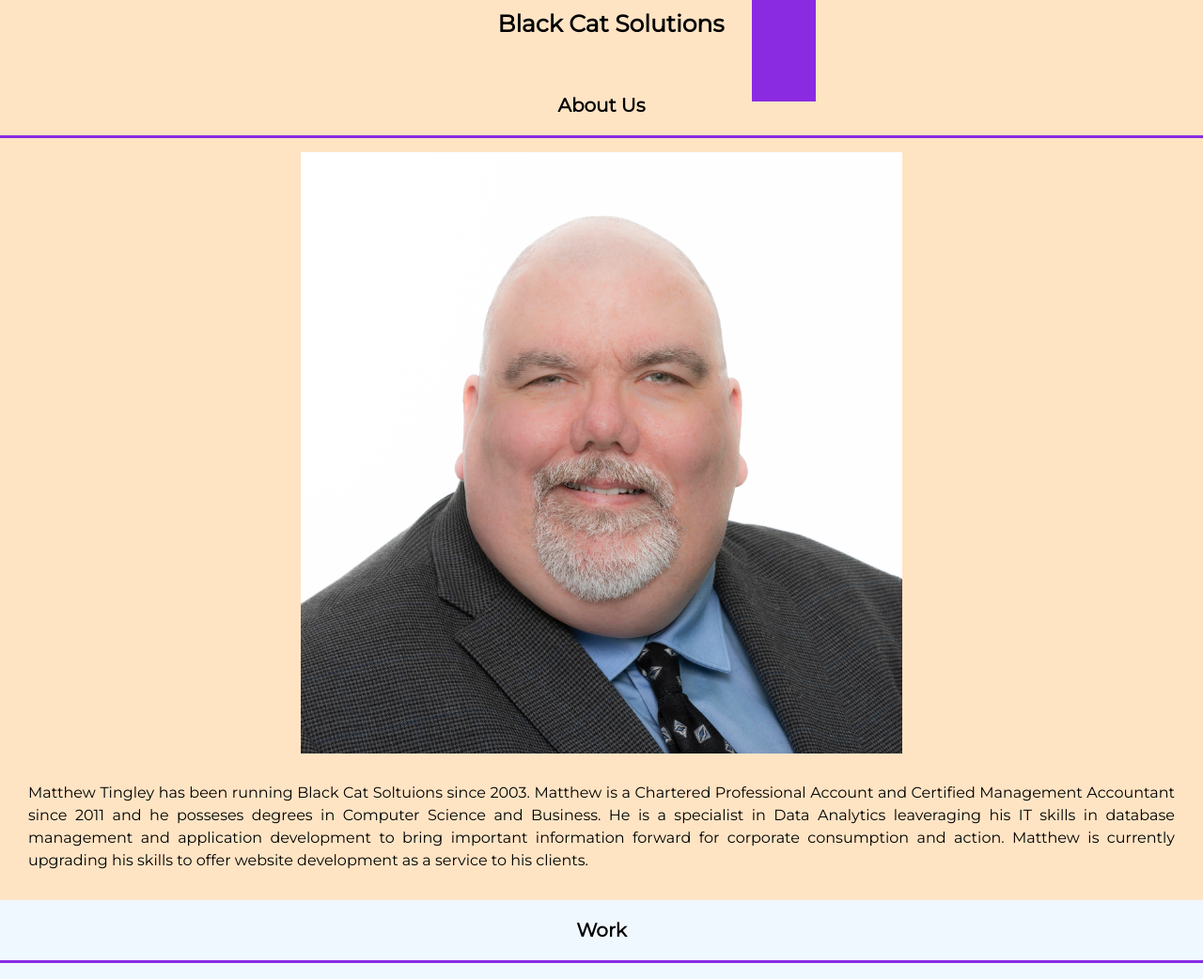
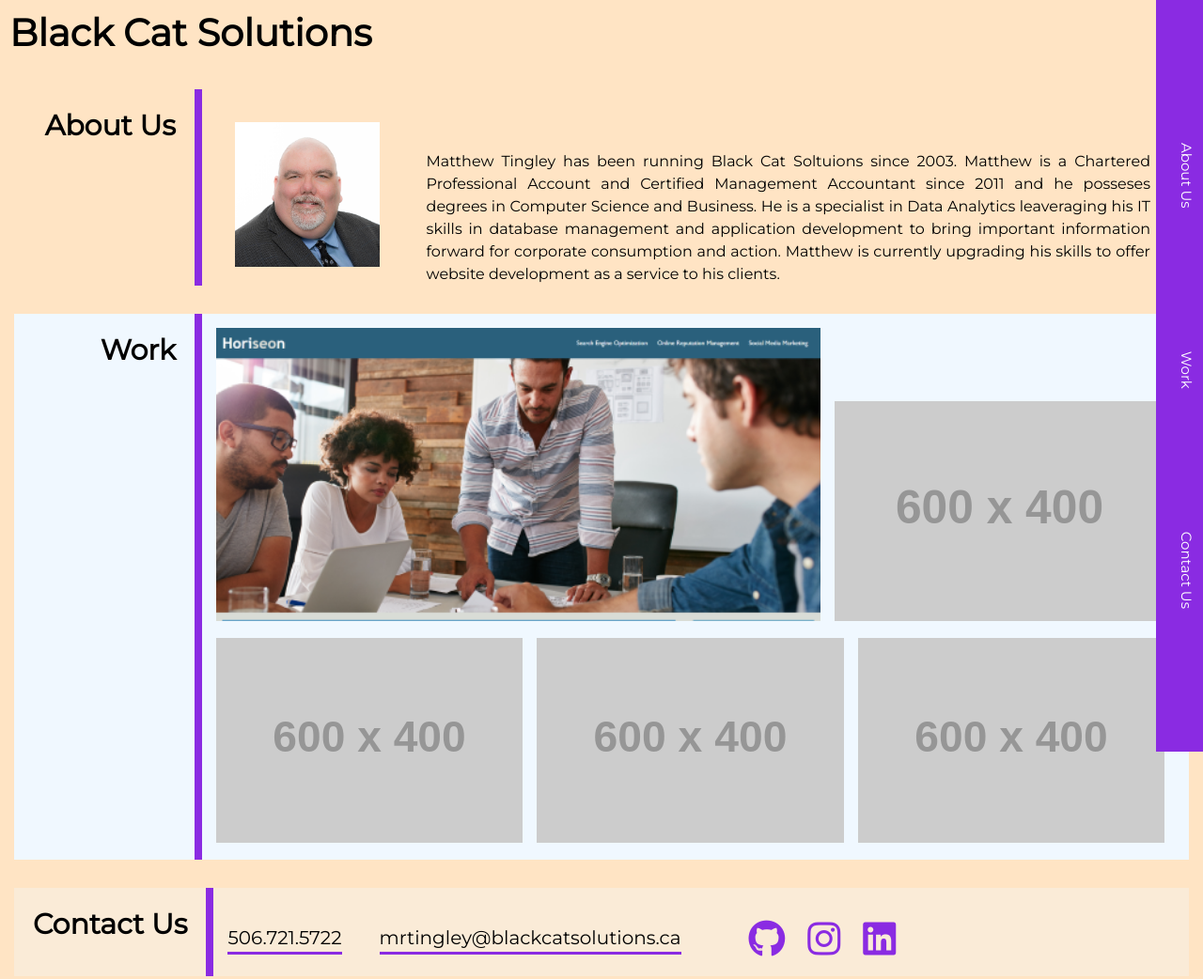
Before and after one commit to AzukiCoconut/PortfolioSite_MT, a plain HTML site: page index.html in a window 1280 px wide. Shown: the top 1042 px of the page at 94% size. Drawn offline with Linux system fonts and the light colour scheme; placeholder pictures from the web are drawn by us.

Commit message:
Added media query for desktop screens.  Still need to do media queries for tablets

```diff
--- a/assets/css/style.css
+++ b/assets/css/style.css
@@ -49,6 +49,10 @@ nav ul li a {
     color: white;
 }
 
+nav ul li a:hover{
+    border-bottom: 3px solid white;
+}
+
 h1 {
     font-size: 2.5rem;
     font-weight: bold;
@@ -71,31 +75,28 @@ img {
     width: 50%;
     height: auto;
 }
- p {
+
+p {
     font-size: 1.6em;
     line-height: 1.5em;
     text-align: justify;
-    padding: 30px;
- }
+    padding: 0 30px;
+}
 
-#about {
+section {
     max-width: 100vw;
     display: flex;
     flex-direction: column;
+}
+#about {
     background-color: bisque;
 }
 
 #work {
-    max-width: 100vw;
-    display: flex;
-    flex-direction: column;
     background-color: aliceblue;
 }
 
 #contact{
-    max-width: 100vw;
-    display: flex;
-    flex-direction: column;
     background-color: antiquewhite;
 }
 
@@ -126,19 +127,20 @@ img {
 #work .section-content .img-lg img {
     width: 100%;
     height: auto;
+    margin: 0;
 }
 
 #work .section-content .img-reg {
     max-width: 50vw;
     padding: 1rem;
     margin: 15px 15px 15px 0;
-    border: 1px solid black;
     position: relative;
 }
 
 #work .section-content .img-reg img {
     width: 100%;
     height: auto;
+    margin: 0;
 }
 
 #work .section-content .img-lg .overlay,
@@ -164,6 +166,7 @@ img {
 
 #contact .section-content p {
     font-size: 2rem;
+    border-bottom: 3px solid blueviolet;
     padding: 0;
 }
 #contact .section-content .socialmedia {
@@ -177,10 +180,18 @@ img {
     font-size: 4rem;
     line-height: 1.5rem;
     margin: 1.2rem;
-    color: black;
+    color: blueviolet;
+}
+
+#contact .section-content .socialmedia i:hover {
+    color: white;
 }
 a {
     text-decoration: none;
+}
+
+a:hover {
+    background-color: blueviolet;
 }
 .icon {
     color: white;
@@ -193,17 +204,86 @@ a {
     text-align: center;
 }
 
-@media screen and (min-width: 768px) {
+@media screen and (min-width: 500px) {
+    header {
+        text-align: left;
+    }
+
     nav {
         position: fixed;
         width: 100vh;
         bottom: 0;
-        right: 68px;
-        height: 68px;
+        top: unset;
+        left: unset;
+        right: 50px;
+        height: 50px;
         transform: rotate(90deg);
         transform-origin: 100% 100%;
         z-index: 1;
         text-align: center;
+    }
+
+    h1 {
+        font-size: 4rem;
 
     }
+
+    h2 {
+        font-size: 3rem;
+    }
+    img {
+        width: 15%;
+        margin: 20px;
+    }
+    section {
+        flex-direction: row;
+        flex-wrap: wrap;
+        margin: 15px;
+    }
+
+    .section-header {
+        min-width: 15vw;
+        text-align: right;
+        border-right: 8px solid blueviolet;
+    }
+
+    .section-header h2 {
+        border: unset;
+    }
+
+    .section-content {
+        max-width: 80vw;
+        display: flex;
+        flex-direction: row;
+        flex-wrap: wrap;
+        margin-left: 15px;
+        align-items: flex-end;
+    }
+    #about .section-content {
+        flex-wrap: nowrap;
+    }
+    #work .section-content .img-reg {
+        flex: 1 0 30%;
+        max-width: unset;
+        padding: unset;
+        margin: 0px 15px 15px 0;
+        position: relative;
+    }
+    #work .section-content .img-lg {
+        flex: 3 1 50%;
+        max-width: unset;
+        padding: unset;
+        margin: 0 15px 15px 0;
+        position: relative;
+    }
+
+
+    #contact .section-content {
+        align-items: center;
+    }
+    #contact .section-content p {
+        font-size: 2rem;
+        margin-right: 4rem;
+    }
+
 }
--- a/index.html
+++ b/index.html
@@ -16,9 +16,9 @@
         </header>
         <nav>
                 <ul>
-                    <li><a href="#">About Us</a></li>
-                    <li><a href="#">Work</a></li>
-                    <li><a href="#">Contact Us</a></li>
+                    <li><a href="#about">About Us</a></li>
+                    <li><a href="#work">Work</a></li>
+                    <li><a href="#contact">Contact Us</a></li>
                 </ul>
         </nav>
         <main>
```
